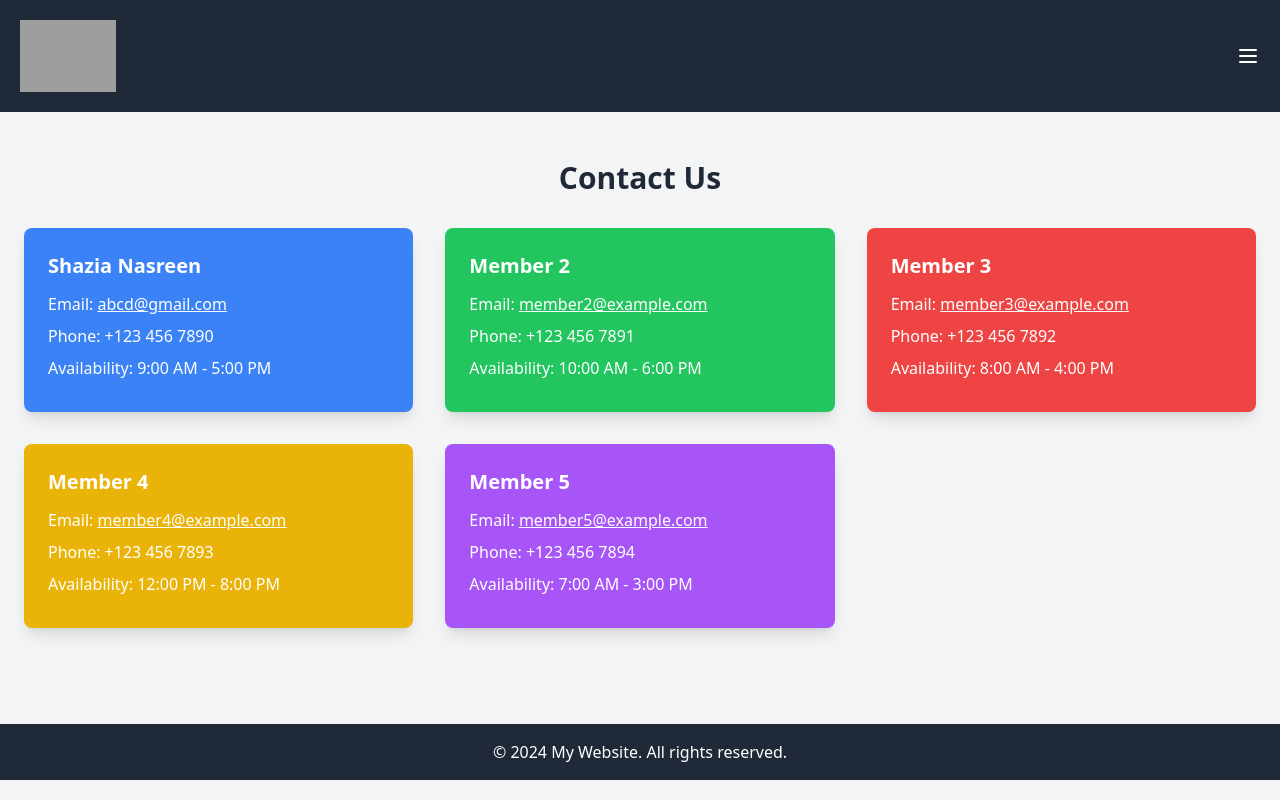
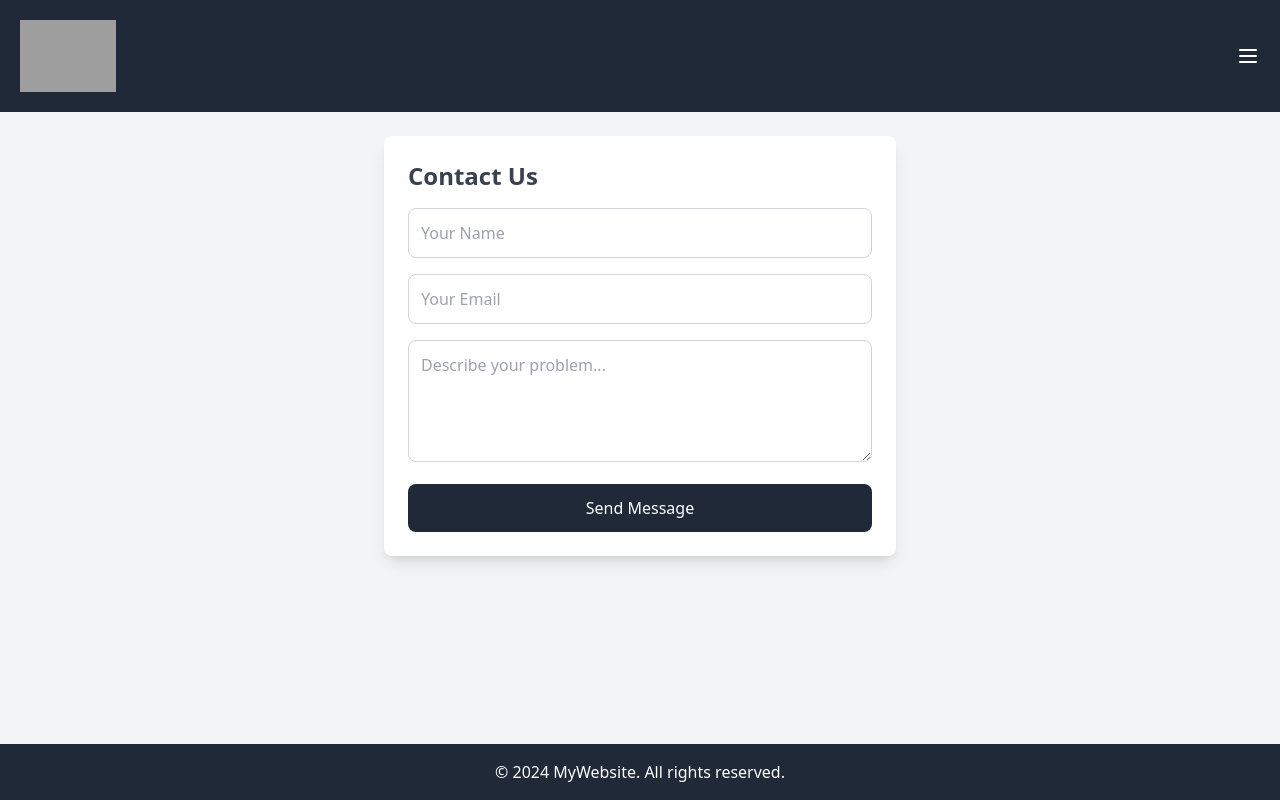
Before and after one commit to SamosTheWiseSage/Agile-project, a React (Create React App) app: page /contact in a window 1280 px wide. Built offline with nearby package versions, Linux system fonts and the light colour scheme; grey boxes are pictures that could not be loaded.

Commit message:
fixed contact

```diff
--- a/src/components/Contact.jsx
+++ b/src/components/Contact.jsx
@@ -1,32 +1,103 @@
-// src/components/Contact.js
-import React from 'react';
-import Layout from './Layout';
+// src/components/Contact.jsx
+import React, { useState } from 'react';
+import Navbar from './Navbar';  // Import the Navbar component
 
+// Footer Component
+const Footer = () => {
+  return (
+    <footer className="bg-gray-800 text-white text-center p-4 mt-10">
+      <p>&copy; 2024 MyWebsite. All rights reserved.</p>
+    </footer>
+  );
+};
+
+// Contact Form Component
 const Contact = () => {
-  const teamMembers = [
-    { name: 'Shazia Nasreen', email: 'abcd@gmail.com', phone: '+123 456 7890', availability: '9:00 AM - 5:00 PM', bgColor: 'bg-blue-500' },
-    { name: 'Member 2', email: 'member2@example.com', phone: '+123 456 7891', availability: '10:00 AM - 6:00 PM', bgColor: 'bg-green-500' },
-    { name: 'Member 3', email: 'member3@example.com', phone: '+123 456 7892', availability: '8:00 AM - 4:00 PM', bgColor: 'bg-red-500' },
-    { name: 'Member 4', email: 'member4@example.com', phone: '+123 456 7893', availability: '12:00 PM - 8:00 PM', bgColor: 'bg-yellow-500' },
-    { name: 'Member 5', email: 'member5@example.com', phone: '+123 456 7894', availability: '7:00 AM - 3:00 PM', bgColor: 'bg-purple-500' }
-  ];
+  // State for managing form input
+  const [name, setName] = useState('');
+  const [email, setEmail] = useState('');
+  const [message, setMessage] = useState('');
+  const [popupVisible, setPopupVisible] = useState(false);
+  const [isSubmitting, setIsSubmitting] = useState(false);
+
+  // Handle form submission
+  const handleSubmit = (e) => {
+    e.preventDefault();
+    setIsSubmitting(true);
+
+    // Simulate form submission
+    setTimeout(() => {
+      setIsSubmitting(false);
+      setName('');
+      setEmail('');
+      setMessage('');
+      setPopupVisible(true);
+
+      // Hide the popup after 3 seconds
+      setTimeout(() => {
+        setPopupVisible(false);
+      }, 3000);
+    }, 1500); // Simulate a delay for form submission
+  };
 
   return (
-    <Layout>
-      <div className="container mx-auto px-6 py-12">
-        <h1 className="text-3xl font-bold text-center text-gray-800 mb-8">Contact Us</h1>
-        <div className="grid grid-cols-1 md:grid-cols-2 lg:grid-cols-3 gap-8">
-          {teamMembers.map((member, index) => (
-            <div key={index} className={`${member.bgColor} text-white p-6 rounded-lg shadow-lg`}>
-              <h3 className="text-xl font-semibold mb-3">{member.name}</h3>
-              <p className="mb-2">Email: <a href={`mailto:${member.email}`} className="text-white underline">{member.email}</a></p>
-              <p className="mb-2">Phone: {member.phone}</p>
-              <p className="mb-2">Availability: {member.availability}</p>
-            </div>
-          ))}
+    <div className="min-h-screen flex flex-col">
+      {/* Navbar is included here */}
+      <Navbar />
+
+      {/* Contact Form Section */}
+      <div className="flex-grow p-6">
+        <div className="max-w-lg mx-auto bg-white p-6 rounded-lg shadow-lg">
+          <h2 className="text-2xl font-semibold text-gray-700 mb-4">Contact Us</h2>
+          <form onSubmit={handleSubmit} className="space-y-4">
+            <input
+              type="text"
+              value={name}
+              onChange={(e) => setName(e.target.value)}
+              placeholder="Your Name"
+              className="w-full p-3 border border-gray-300 rounded-lg"
+              required
+            />
+            <input
+              type="email"
+              value={email}
+              onChange={(e) => setEmail(e.target.value)}
+              placeholder="Your Email"
+              className="w-full p-3 border border-gray-300 rounded-lg"
+              required
+            />
+            <textarea
+              value={message}
+              onChange={(e) => setMessage(e.target.value)}
+              rows="4"
+              className="w-full p-3 border border-gray-300 rounded-lg"
+              placeholder="Describe your problem..."
+              required
+            />
+            <button
+              type="submit"
+              disabled={isSubmitting}
+              className="w-full p-3 bg-gray-800 text-white rounded-lg hover:bg-gray-700 disabled:bg-gray-400"
+            >
+              {isSubmitting ? 'Sending...' : 'Send Message'}
+            </button>
+          </form>
         </div>
       </div>
-    </Layout>
+
+      {/* Fake Pop-up */}
+      {popupVisible && (
+        <div className="fixed inset-0 flex justify-center items-center bg-gray-800 bg-opacity-50 z-50">
+          <div className="bg-white p-6 rounded-lg shadow-lg text-center max-w-sm">
+            <h3 className="text-xl font-semibold text-green-500">Message Sent!</h3>
+            <p className="text-gray-700 mt-2">Your message has been successfully sent. We will get back to you soon!</p>
+          </div>
+        </div>
+      )}
+
+      {/* Footer is included here */}
+      <Footer />
+    </div>
   );
 };
 
```
